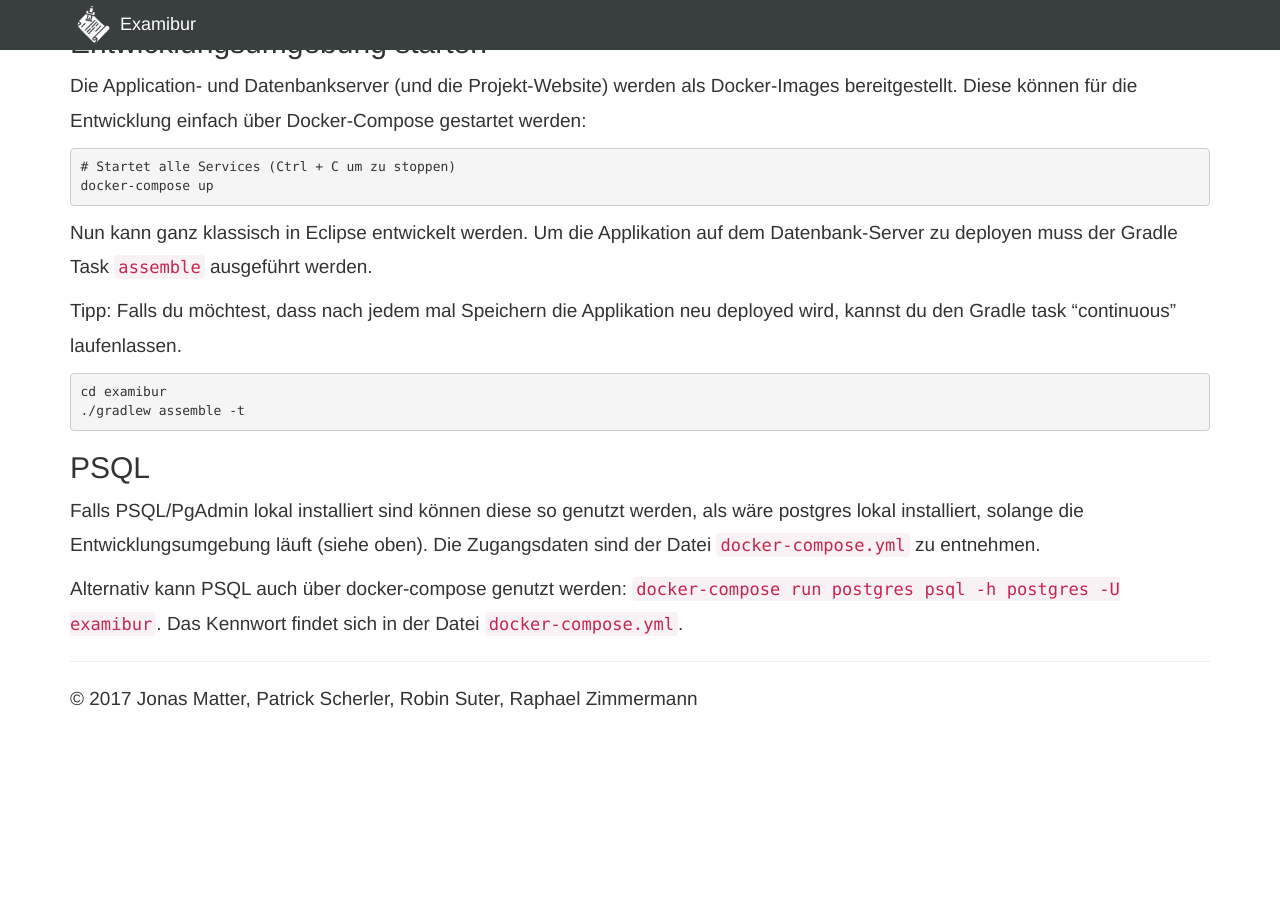
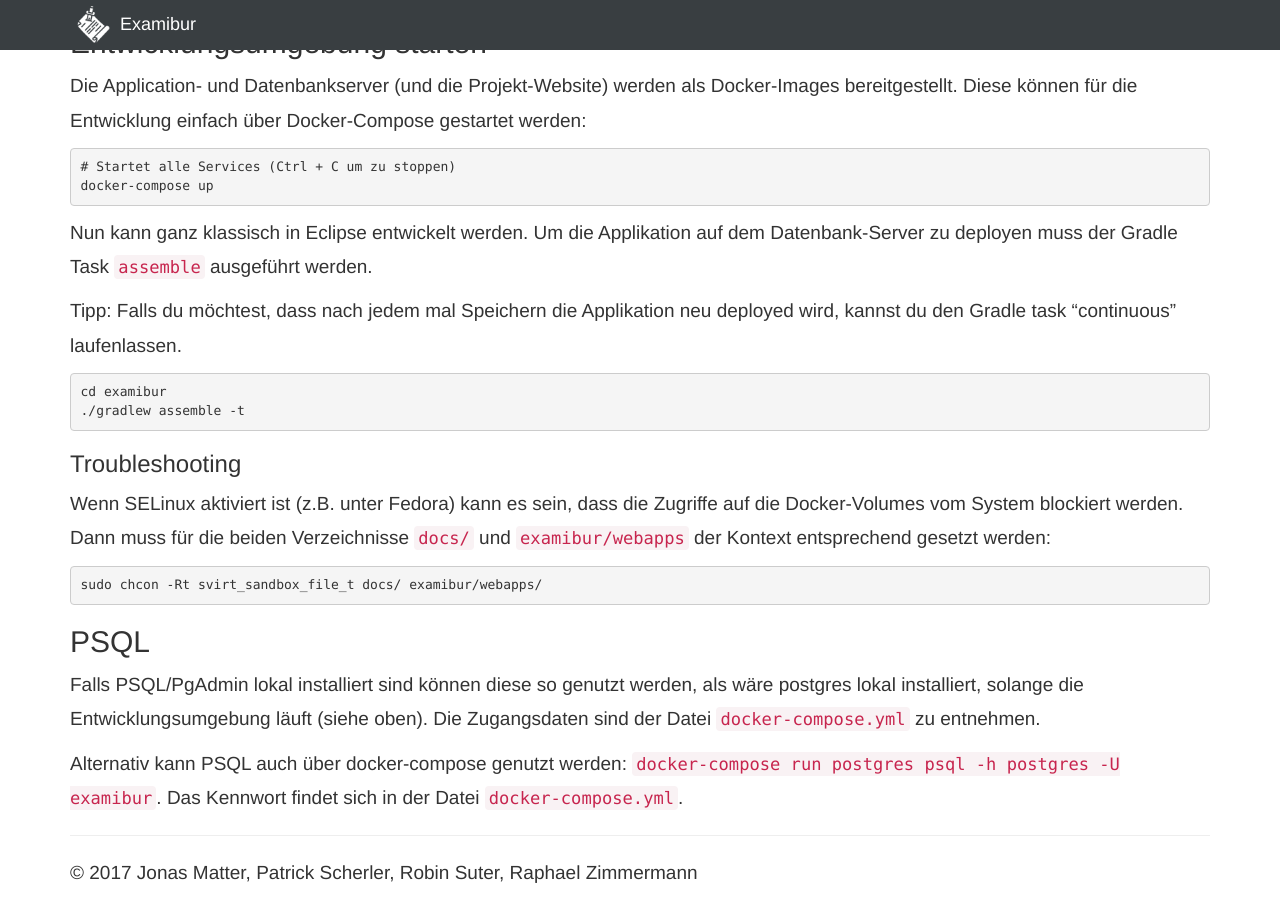
Before and after one commit to Examibur/examibur, a Jekyll site: the page built from docs/infrastruktur.md, in a window 1280 px wide and 900 px high, scrolled down 1002 px. Built offline with Jekyll 4.4.1, drawn with Linux system fonts in a browser that asks for light colours; nearby versions of some CDN libraries; our own code applies the rules of GitHub Pages for plain Markdown files; Markdown is read by kramdown in place of the engine named in the settings; before the commit the page ends 1728 px from its top, so only the background shows below that.

Commit message:
updated infrastruktur doc for selinux problems

````diff
--- a/docs/infrastruktur.md
+++ b/docs/infrastruktur.md
@@ -43,6 +43,12 @@ cd examibur
 ./gradlew assemble -t
 ```
 
+### Troubleshooting
+Wenn SELinux aktiviert ist (z.B. unter Fedora) kann es sein, dass die Zugriffe auf die Docker-Volumes vom System blockiert werden. Dann muss für die beiden Verzeichnisse `docs/` und `examibur/webapps` der Kontext entsprechend gesetzt werden:
+```bash
+sudo chcon -Rt svirt_sandbox_file_t docs/ examibur/webapps/
+```
+
 ## PSQL
 
 Falls PSQL/PgAdmin lokal installiert sind können diese so genutzt werden, als wäre postgres lokal installiert, solange die Entwicklungsumgebung läuft (siehe oben). Die Zugangsdaten sind der Datei `docker-compose.yml` zu entnehmen.
````
